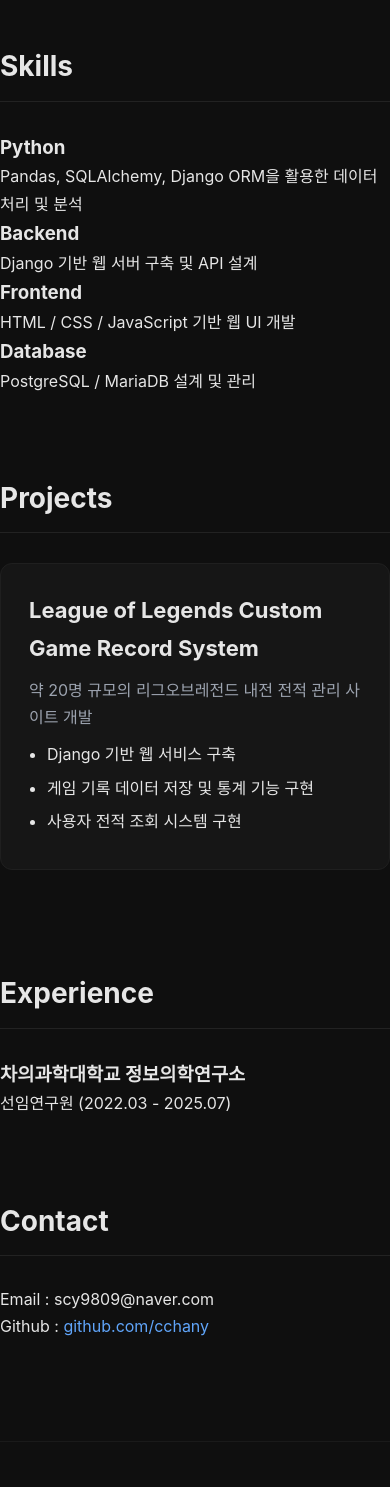
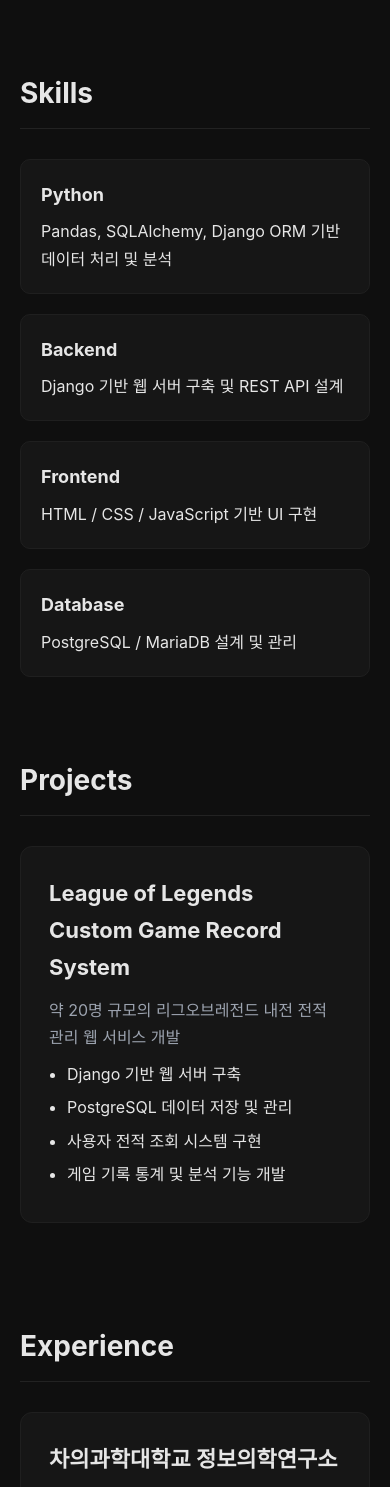
Before and after one commit to cchany/portfolio, a plain HTML site: page index.html in a window 390 px wide. Shown: the part 513-2000 px from the top of the page. Drawn offline with Linux system fonts and the light colour scheme.

Commit message:
Enhance index.html with responsive design and updates
Added viewport meta tag and improved content structure.

```diff
--- a/index.html
+++ b/index.html
@@ -1,81 +1,178 @@
 <!DOCTYPE html>
 <html lang="ko">
+
 <head>
 <meta charset="UTF-8">
+<meta name="viewport" content="width=device-width, initial-scale=1.0">
+
 <title>송찬영 | Portfolio</title>
+
+<meta name="description" content="개발자 송찬영 포트폴리오">
+
 <link rel="stylesheet" href="style.css">
+
 </head>
+
 
 <body>
 
 <header>
+<div class="container">
+
 <h1>송찬영</h1>
-<p>데이터로부터 아이디어를, 기술로부터 경험을 만듭니다.</p>
+
+<p>
+데이터로부터 아이디어를,<br>
+기술로부터 경험을 만듭니다.
+</p>
+
+</div>
 </header>
 
+
+
 <section class="about">
+
+<div class="container">
+
 <img src="profile.png" class="profile">
+
 <p>
-기획부터 개발까지 직접 완성하며 작은 디테일까지 완성도를 추구합니다.
+기획부터 개발까지 직접 완성하며 작은 디테일까지 완성도를 추구합니다.<br>
 새로운 기술을 배우는 것을 두려워하지 않는 엔지니어입니다.
 </p>
-</section>
-
-<section>
-<h2>Skills</h2>
-
-<h3>Python</h3>
-<p>Pandas, SQLAlchemy, Django ORM을 활용한 데이터 처리 및 분석</p>
-
-<h3>Backend</h3>
-<p>Django 기반 웹 서버 구축 및 API 설계</p>
-
-<h3>Frontend</h3>
-<p>HTML / CSS / JavaScript 기반 웹 UI 개발</p>
-
-<h3>Database</h3>
-<p>PostgreSQL / MariaDB 설계 및 관리</p>
-
-</section>
-
-<section>
-<h2>Projects</h2>
-
-<div class="project">
-<h3>League of Legends Custom Game Record System</h3>
-<p>
-약 20명 규모의 리그오브레전드 내전 전적 관리 사이트 개발
-</p>
-
-<ul>
-<li>Django 기반 웹 서비스 구축</li>
-<li>게임 기록 데이터 저장 및 통계 기능 구현</li>
-<li>사용자 전적 조회 시스템 구현</li>
-</ul>
 
 </div>
 
 </section>
 
+
+
 <section>
-<h2>Experience</h2>
 
-<h3>차의과학대학교 정보의학연구소</h3>
-<p>선임연구원 (2022.03 - 2025.07)</p>
+<div class="container">
+
+<h2>Skills</h2>
+
+<div class="skills">
+
+<div class="skill">
+<h3>Python</h3>
+<p>
+Pandas, SQLAlchemy, Django ORM 기반 데이터 처리 및 분석
+</p>
+</div>
+
+<div class="skill">
+<h3>Backend</h3>
+<p>
+Django 기반 웹 서버 구축 및 REST API 설계
+</p>
+</div>
+
+<div class="skill">
+<h3>Frontend</h3>
+<p>
+HTML / CSS / JavaScript 기반 UI 구현
+</p>
+</div>
+
+<div class="skill">
+<h3>Database</h3>
+<p>
+PostgreSQL / MariaDB 설계 및 관리
+</p>
+</div>
+
+</div>
+
+</div>
 
 </section>
 
+
+
 <section>
-<h2>Contact</h2>
 
-<p>Email : scy9809@naver.com</p>
-<p>Github : <a href="https://github.com/cchany">github.com/cchany</a></p>
+<div class="container">
+
+<h2>Projects</h2>
+
+<div class="project">
+
+<h3>League of Legends Custom Game Record System</h3>
+
+<p>
+약 20명 규모의 리그오브레전드 내전 전적 관리 웹 서비스 개발
+</p>
+
+<ul>
+<li>Django 기반 웹 서버 구축</li>
+<li>PostgreSQL 데이터 저장 및 관리</li>
+<li>사용자 전적 조회 시스템 구현</li>
+<li>게임 기록 통계 및 분석 기능 개발</li>
+</ul>
+
+</div>
+
+</div>
 
 </section>
 
+
+
+<section>
+
+<div class="container">
+
+<h2>Experience</h2>
+
+<div class="project">
+
+<h3>차의과학대학교 정보의학연구소</h3>
+
+<p>선임연구원 (2022.03 - 2025.07)</p>
+
+</div>
+
+</div>
+
+</section>
+
+
+
+<section>
+
+<div class="container">
+
+<h2>Contact</h2>
+
+<p>Email : <a href="mailto:scy9809@naver.com">scy9809@naver.com</a></p>
+
+<p>
+Github :
+<a href="https://github.com/cchany" target="_blank">
+github.com/cchany
+</a>
+</p>
+
+</div>
+
+</section>
+
+
+
 <footer>
+
+<div class="container">
+
 <p>© 2026 ChanYoung Song</p>
+
+</div>
+
 </footer>
 
+
 </body>
+
 </html>
```
